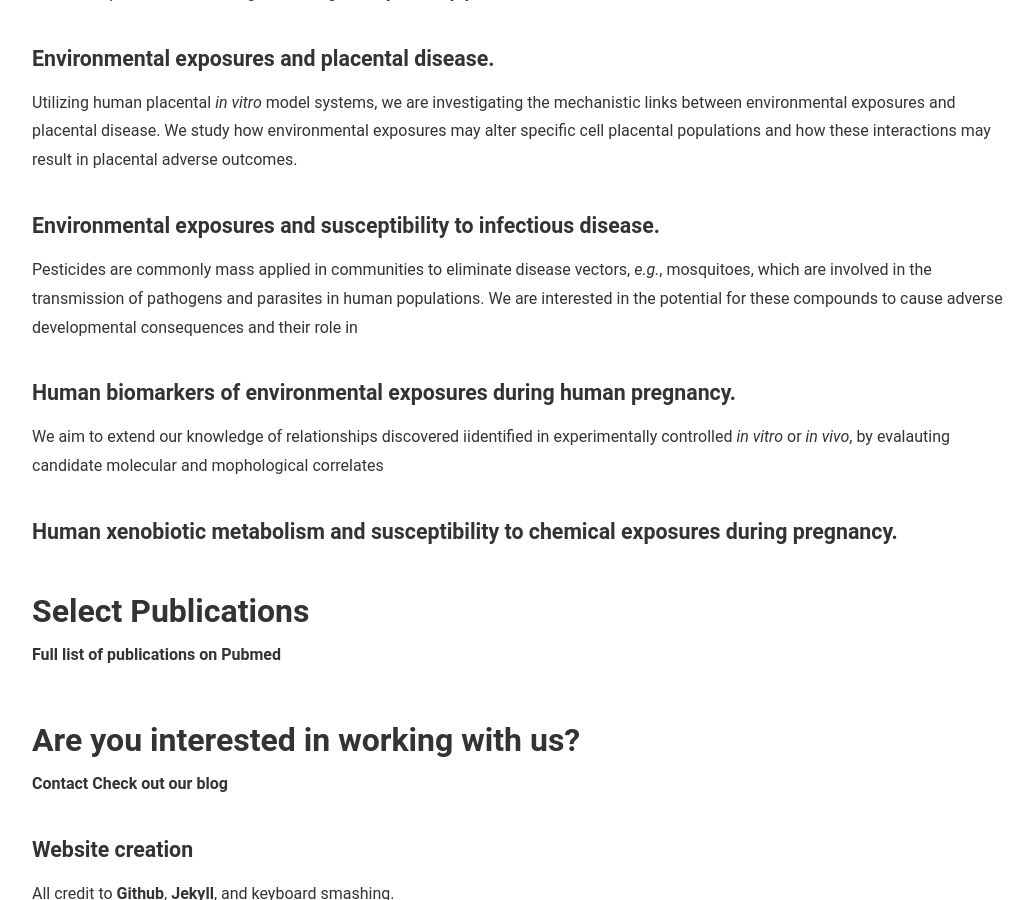
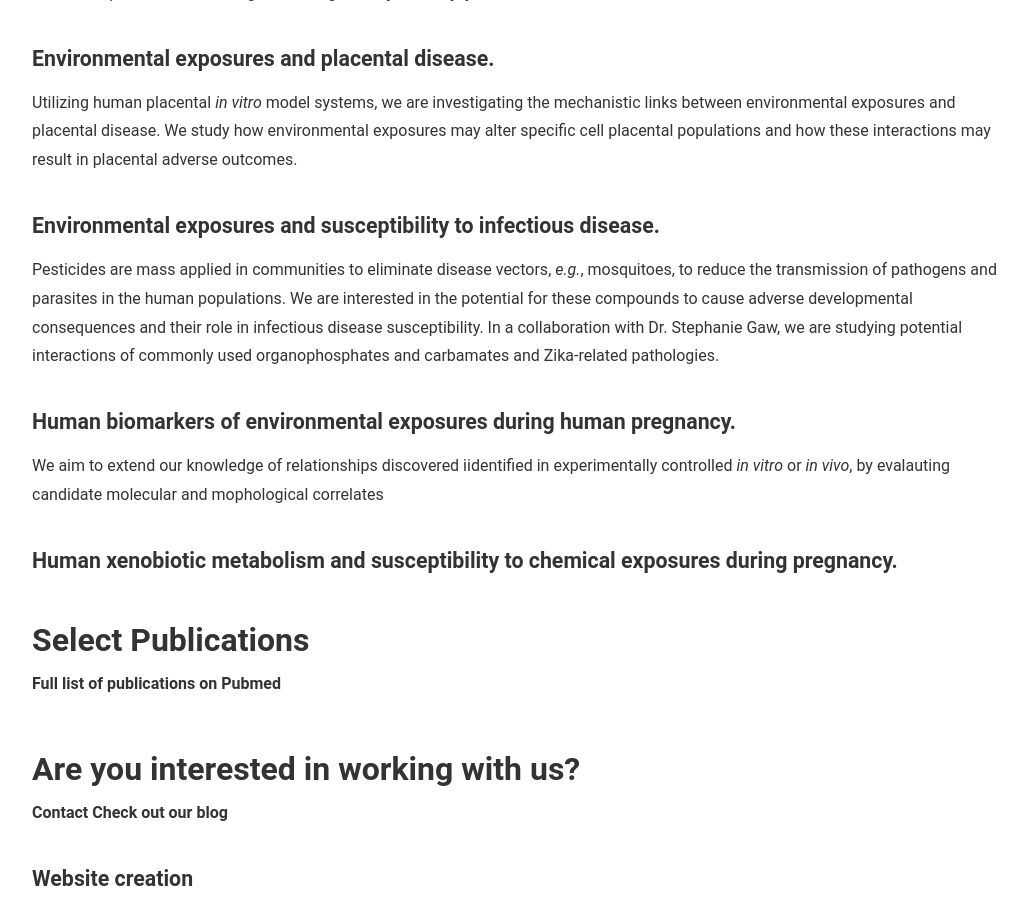
Before and after one commit to jfrobinson/jfrobinson.github.io, a Jekyll site: the page built from about.md, in a window 1280 px wide and 900 px high, scrolled down 1203 px. Shown: the whole window, without its empty margins (118-1151 px from the left). Built offline with Jekyll 4.4.1, drawn with Linux system fonts in a browser that asks for light colours.

Commit message:
Update about.md

```diff
--- a/about.md
+++ b/about.md
@@ -8,10 +8,8 @@ title: The Robinson Lab.
 During pregnancy, humans are exposed to thousands of unique environmental chemicals with unknown consequences. Our laboratory aims to identify the mechanistic links between environmental exposures *in utero* and developmental disease. To study these relationships, we employ alternative model systems which recapitulate the dynamic components of human embryonic/fetal development, and use a combination of classical molecular, genomic, imaging and *in silico* based approaches. We are currently studying a variety of environmental chemical hazards such as flame retardants, plasticizers, pesticides, fracking compounds, and heavy metals. We anticipate that our research—which coalesces elements of developmental toxicology, genomics, and risk assessment—will lead to the discovery of gene-environment interactions underlying toxicity, and future prevention of specific chemical exposures that occur during human pregnancy.
 
 ## Ongoing Research Projects
-
 ### Establishing alternative models for developmental toxicology.
 As alternatives to classical animal testing, we aim to establish relevant models that represent aspects of human pregnancy that can be used to screen and characterize environmental compounds for their ability to induce developmental toxicity. Models currently being developed in our laboratory include: 1) [a multi-stage human embryonic stem cell model of neurogenesis](https://www.ncbi.nlm.nih.gov/pubmed/26827931); 2) [a human primary villous cytotrophoblast model of placentation](https://www.ncbi.nlm.nih.gov/pubmed/28323933); and 3) [a rodent whole embryo culture model of early organogenesis](https://www.ncbi.nlm.nih.gov/pubmed/22262562).
-
 ### Developing strategies to integrate diverse toxicogenomic data.
 To examine the underlying molecular relationships between environmental chemical exposures and developmental disease, we employ global, transcriptomic, epigenomic, proteomic, metabolomic analyses. These data may be used to determine potential mechanisms of action and define common modes of toxicity across classes of hazardous compounds. We are developing approaches to integrate toxicogenomic data to facilitate the identification of 1) candidate biomarkers for toxicological screening for [developmental toxicity](https://www.ncbi.nlm.nih.gov/pubmed/26827931) and 2) chemical-specific molecular signatures, *e.g.*, [methylmercury](https://www.ncbi.nlm.nih.gov/pubmed/21664453), [phthalates](https://www.ncbi.nlm.nih.gov/pubmed/22841773).
 
@@ -19,7 +17,7 @@ To examine the underlying molecular relationships between environmental chemical
 Utilizing human placental *in vitro* model systems, we are investigating the mechanistic links between environmental exposures and placental disease. We study how environmental exposures may alter specific cell placental populations and how these interactions may result in placental adverse outcomes.
 
 ### Environmental exposures and susceptibility to infectious disease.
-Pesticides are commonly mass applied in communities to eliminate disease vectors, *e.g.*, mosquitoes, which are involved in the transmission of pathogens and parasites in human populations. We are interested in the potential for these compounds to cause adverse developmental consequences and their role in
+Pesticides are mass applied in communities to eliminate disease vectors, *e.g.*, mosquitoes, to reduce the transmission of pathogens and parasites in the human populations. We are interested in the potential for these compounds to cause adverse developmental consequences and their role in infectious disease susceptibility. In a collaboration with Dr. Stephanie Gaw, we are studying potential interactions of commonly used organophosphates and carbamates and Zika-related pathologies.
 
 ### Human biomarkers of environmental exposures during human pregnancy.
 We aim to extend our knowledge of relationships discovered iidentified in experimentally controlled *in vitro* or *in vivo*, by evalauting candidate molecular and mophological correlates
```
